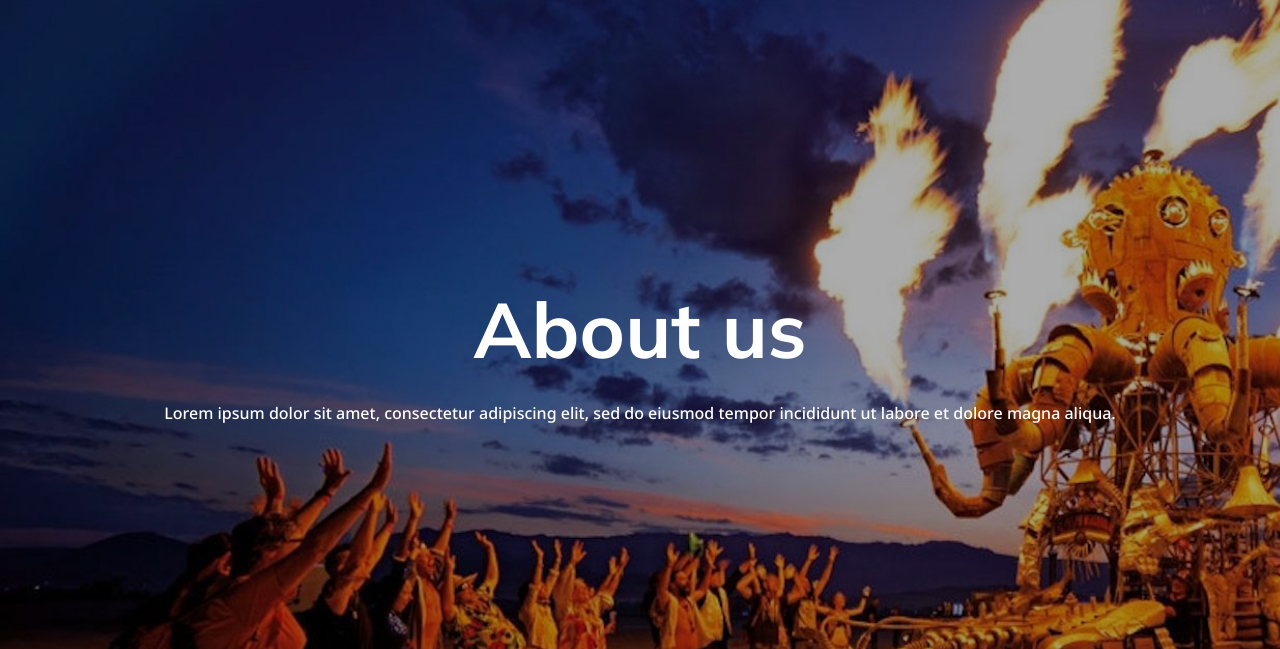
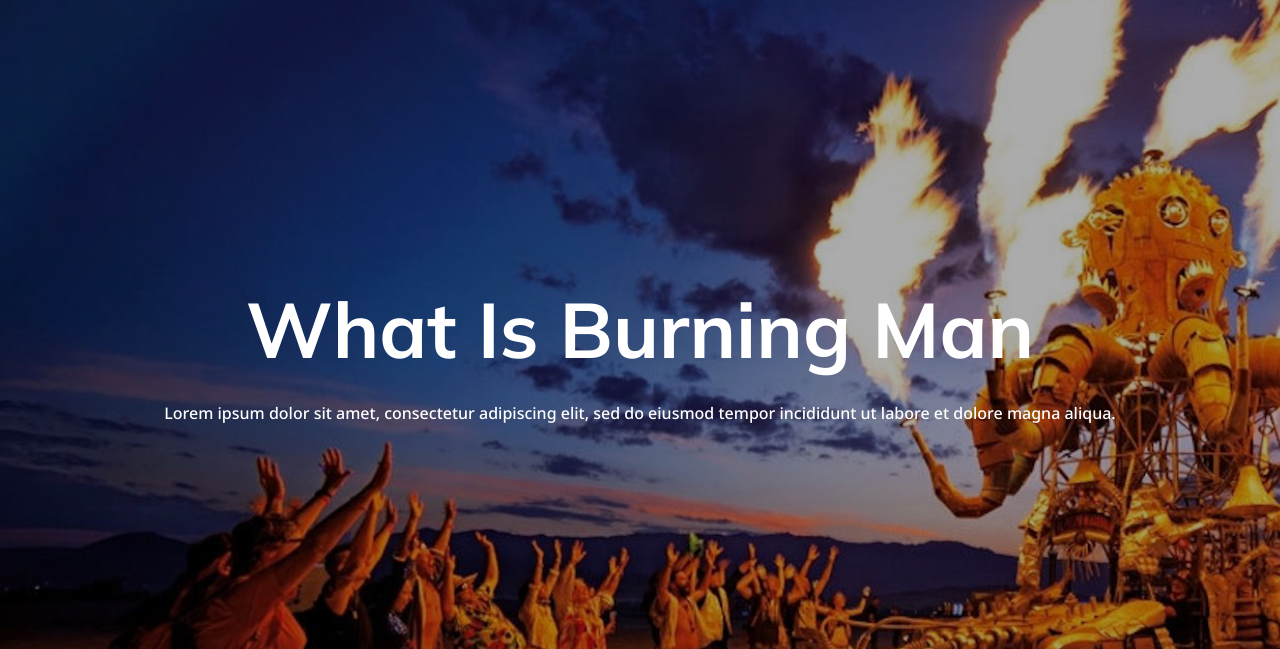
Before and after one commit to RH1705/Burning-Man-, a plain HTML site: page index.html in a window 1280 px wide. Shown: the part 151-800 px from the top of the page. Drawn offline with Linux system fonts and the light colour scheme.

Commit message:
Update index.html

```diff
--- a/index.html
+++ b/index.html
@@ -45,7 +45,7 @@
         </ul>
       </nav>
       <div class="text">
-        <h1>About us</h1>
+        <h1>What Is Burning Man</h1>
         <p>
           Lorem ipsum dolor sit amet, consectetur adipiscing elit, sed do
           eiusmod tempor incididunt ut labore et dolore magna aliqua.
```
